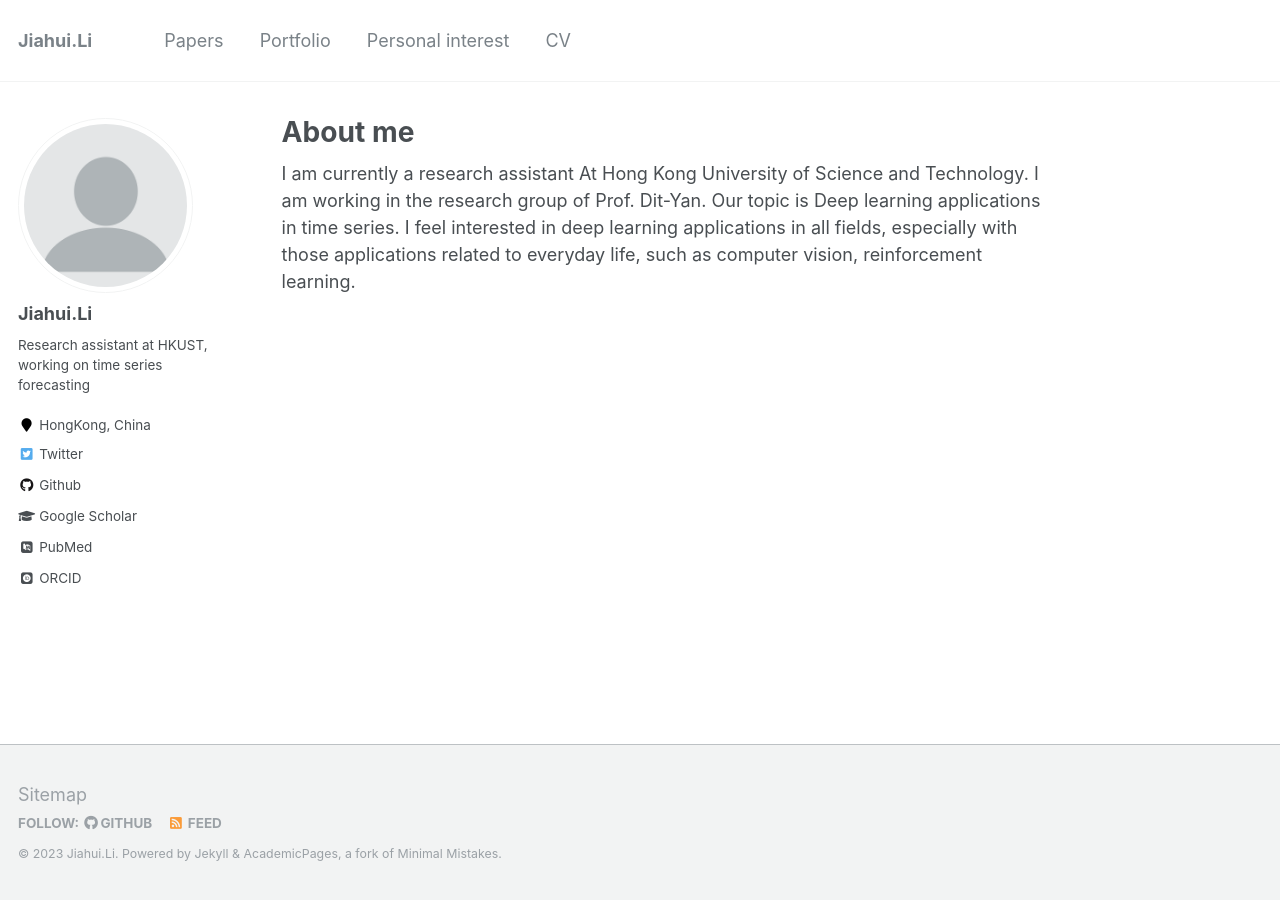
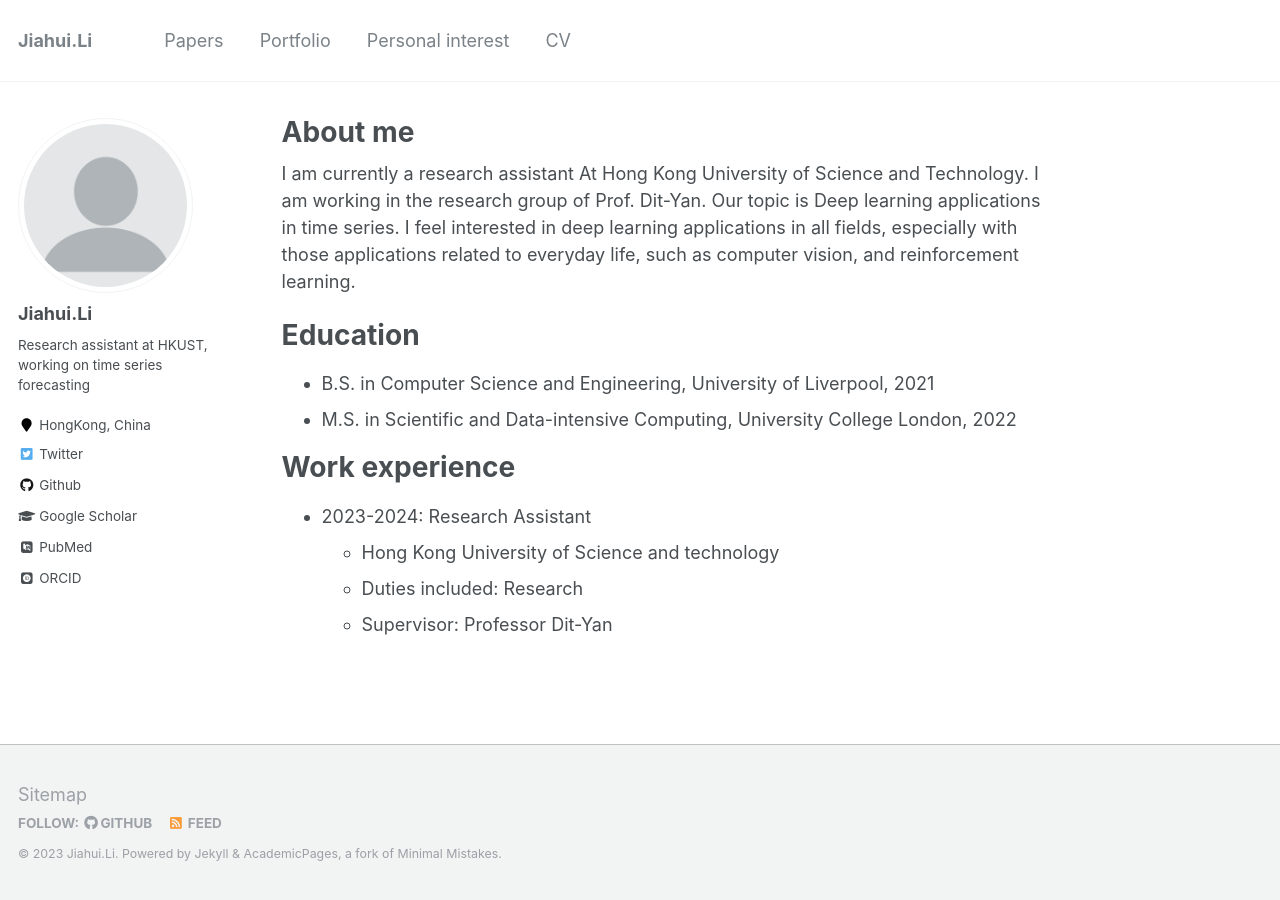
Before and after one commit to jimmylihui/jimmylihui.github.io, a Jekyll site: the page built from _pages/about.md, in a window 1280 px wide. Built offline with Jekyll 4.4.1, drawn with Linux system fonts in a browser that asks for light colours; some web fonts are replaced.

Commit message:
Update about.md

```diff
--- a/_pages/about.md
+++ b/_pages/about.md
@@ -8,4 +8,17 @@
   - /about.html
 ---
 
-I am currently a research assistant At Hong Kong University of Science and Technology. I am working in the research group of Prof. Dit-Yan. Our topic is Deep learning applications in time series. I feel interested in deep learning applications in all fields, especially with those applications related to everyday life, such as computer vision, reinforcement learning.
+I am currently a research assistant At Hong Kong University of Science and Technology. I am working in the research group of Prof. Dit-Yan. Our topic is Deep learning applications in time series. I feel interested in deep learning applications in all fields, especially with those applications related to everyday life, such as computer vision, and reinforcement learning.
+
+Education
+======
+* B.S. in Computer Science and Engineering, University of Liverpool, 2021
+* M.S. in Scientific and Data-intensive Computing, University College London, 2022
+
+
+Work experience
+======
+* 2023-2024: Research Assistant
+  * Hong Kong University of Science and technology
+  * Duties included: Research
+  * Supervisor: Professor Dit-Yan
```
